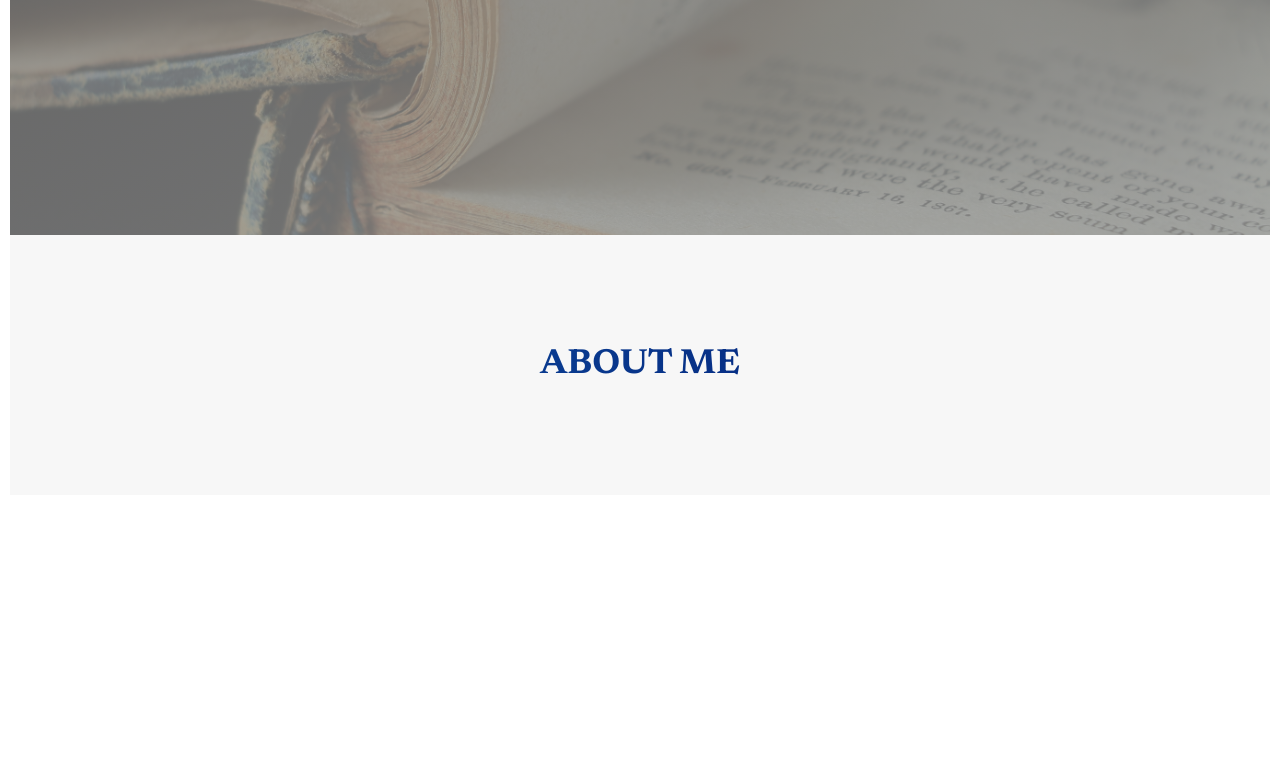
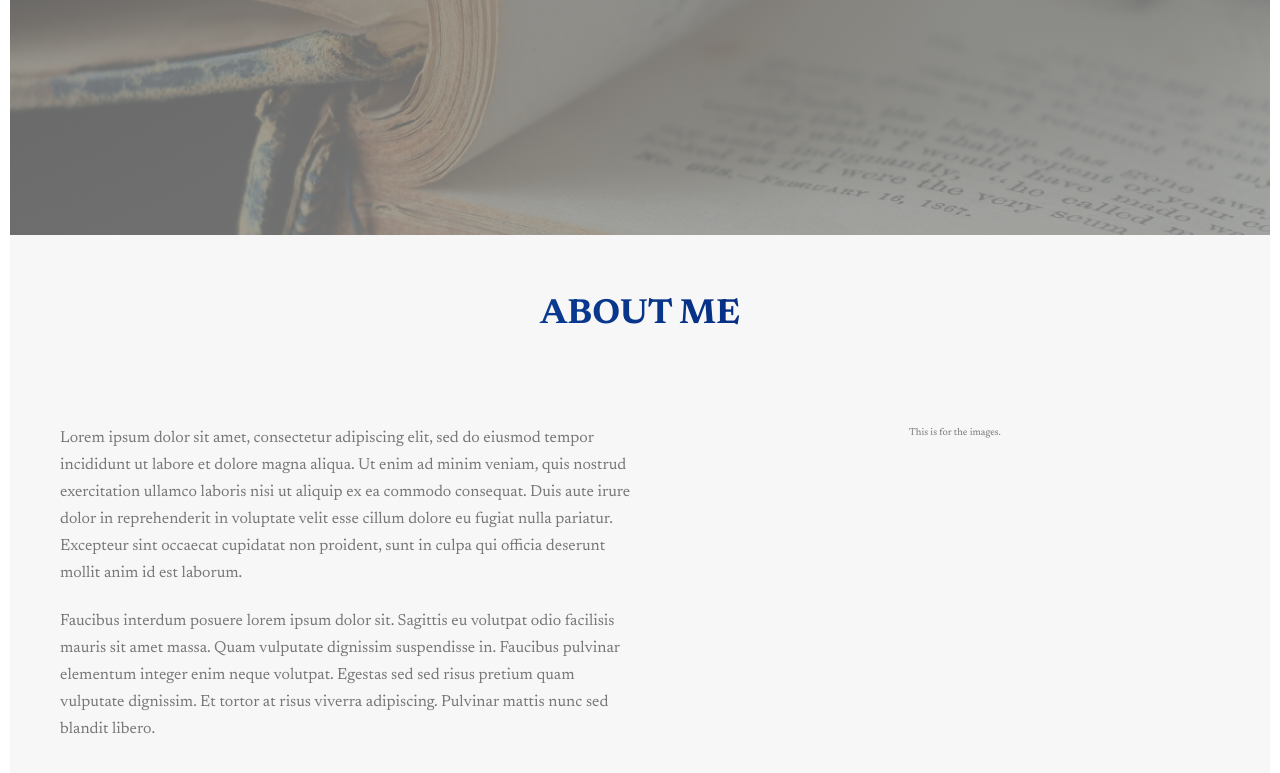
Before and after one commit to Talbekk/the-travelling-teacher, a React (Create React App) app: page / in a window 1280 px wide. Shown: the part 535-1308 px from the top of the page. Before the commit the page ends 1040 px from the top, so only its background shows below. Built offline with nearby package versions, Linux system fonts and the light colour scheme.

Commit message:
adds in info section for about

```diff
--- a/src/App.css
+++ b/src/App.css
@@ -80,6 +80,35 @@ body {
   display: grid;
   justify-content: center; }
 
+.paragraph {
+  font-size: 1.6rem; }
+
+.u-center-text {
+  text-align: center; }
+
+.u-margin-bottom-8 {
+  margin-bottom: 8rem; }
+
+.app {
+  display: grid;
+  grid-template-rows: min-content 1fr; }
+
+.section-about {
+  display: grid;
+  grid-template-rows: repeat(2, min-content); }
+
+.about-content {
+  display: grid;
+  grid-template-columns: repeat(2, 1fr); }
+  .about-content__text {
+    display: grid;
+    grid-template-rows: repeat(2, 1fr);
+    grid-row-gap: 2rem;
+    margin-left: 5rem; }
+  .about-content__images {
+    display: grid;
+    justify-content: center; }
+
 .header {
   height: 95vh;
   display: grid;
@@ -118,10 +147,6 @@ body {
         visibility: visible;
         transform: scaleX(1); }
 
-.section_about {
-  display: grid;
-  grid-template-rows: repeat(2, min-content); }
-
 .section-about {
   background-color: #f7f7f7;
-  padding: 10rem 0; }
+  padding: 5rem 0; }
--- a/src/App.js
+++ b/src/App.js
@@ -4,7 +4,7 @@ import MainContainer from "./containers/MainContainer";
 
 function App() {
   return (
-    <div className="App">
+    <div className="app">
       <HeaderContainer/>
       <MainContainer/>
     </div>
--- a/src/components/About.js
+++ b/src/components/About.js
@@ -3,16 +3,21 @@ import "../App.css";
 
 function About() {
   return (
-    <section className="section-about">
-        <h2 className="heading-secondary">
+    <section className="section-about" id="section-about">
+        <h2 className="heading-secondary u-margin-bottom-8">
             About Me
         </h2>
-        <div className="about__content">
-            <div className="about__content--text">
-
+        <div className="about-content">
+            <div className="about-content__text">
+                <p className="paragraph">
+                    Lorem ipsum dolor sit amet, consectetur adipiscing elit, sed do eiusmod tempor incididunt ut labore et dolore magna aliqua. Ut enim ad minim veniam, quis nostrud exercitation ullamco laboris nisi ut aliquip ex ea commodo consequat. Duis aute irure dolor in reprehenderit in voluptate velit esse cillum dolore eu fugiat nulla pariatur. Excepteur sint occaecat cupidatat non proident, sunt in culpa qui officia deserunt mollit anim id est laborum.
+                </p>
+                <p className="paragraph">
+                    Faucibus interdum posuere lorem ipsum dolor sit. Sagittis eu volutpat odio facilisis mauris sit amet massa. Quam vulputate dignissim suspendisse in. Faucibus pulvinar elementum integer enim neque volutpat. Egestas sed sed risus pretium quam vulputate dignissim. Et tortor at risus viverra adipiscing. Pulvinar mattis nunc sed blandit libero.
+                </p>
             </div>
-            <div className="about__content--images">
-
+            <div className="about-content__images">
+                This is for the images.
             </div>
         </div>
     </section>
--- a/src/components/Navigation.js
+++ b/src/components/Navigation.js
@@ -7,7 +7,7 @@ function Navigation() {
         <nav className="header__nav">
           <img className="header__logo" src={logo} alt="Travelling Teacher Logo"></img>
           <ul className="header__main-nav">
-              <li><a className="header__main-nav--item" href="#about-me">About</a></li>
+              <li><a className="header__main-nav--item" href="#section-about">About</a></li>
               <li><a className="header__main-nav--item" href="#services">Services</a></li>
               <li><a className="header__main-nav--item" href="#packages">Packages</a></li>
               <li><a className="header__main-nav--item" href="#enquiries">Enquiries</a></li>
--- a/src/sass/base/_typography.scss
+++ b/src/sass/base/_typography.scss
@@ -61,3 +61,7 @@ body {
     display: grid;
     justify-content: center;
   }
+
+  .paragraph {
+    font-size: $default-font-size;
+  }
--- a/src/sass/base/_utilities.scss
+++ b/src/sass/base/_utilities.scss
@@ -0,0 +1,7 @@
+.u-center-text {
+    text-align: center;
+}
+
+.u-margin-bottom-8 {
+    margin-bottom: 8rem;
+}
--- a/src/sass/layout/_components.scss
+++ b/src/sass/layout/_components.scss
@@ -1,4 +1,21 @@
-.section_about {
+.section-about {
     display: grid;
     grid-template-rows: repeat(2, min-content);
 }
+
+.about-content {
+    display: grid;
+    grid-template-columns: repeat(2, 1fr);
+
+    &__text {
+        display: grid;
+        grid-template-rows: repeat(2, 1fr);
+        grid-row-gap: 2rem;
+        margin-left: 5rem;
+    }
+
+    &__images {
+        display: grid;
+        justify-content: center;
+    }
+}
--- a/src/sass/main.scss
+++ b/src/sass/main.scss
@@ -7,7 +7,9 @@
 @import "./base/typography";
 @import "./base/utilities";
 
+@import "./layout/app";
+@import "./layout/components";
 @import "./layout/header";
-@import "./layout/components";
+
 
 @import "./pages/home";
--- a/src/sass/pages/_home.scss
+++ b/src/sass/pages/_home.scss
@@ -1,6 +1,6 @@
 .section {
     &-about{
         background-color: $color-grey-light-1;
-        padding: 10rem 0;
+        padding: 5rem 0;
     }
 }
```
Also changed, not shown: src/sass/abstracts/_variables.scss (+7 -0 lines).
